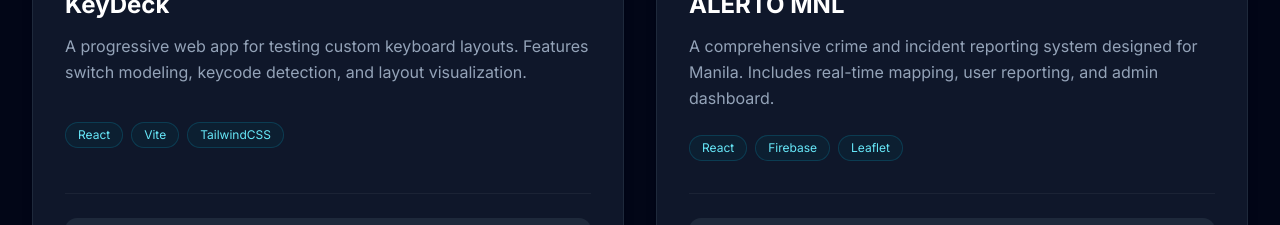
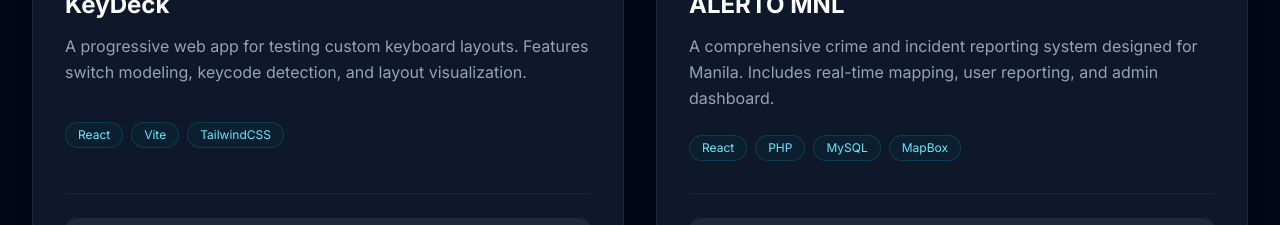
Before and after one commit to NyowBie/darklight-portfolio, a React (Vite) app: page / in a window 1280 px wide. Shown: the part 1980-2205 px from the top of the page. Built offline with nearby package versions, Linux system fonts and the light colour scheme.

Commit message:
fixedV1.1

```diff
--- a/src/components/Projects.jsx
+++ b/src/components/Projects.jsx
@@ -19,7 +19,7 @@
             title: "ALERTO MNL",
             category: "Systems",
             desc: "A comprehensive crime and incident reporting system designed for Manila. Includes real-time mapping, user reporting, and admin dashboard.",
-            tech: ["React", "Firebase", "Leaflet"],
+            tech: ["React", "PHP", "MySQL", "MapBox"],
             year: "2025",
             links: { live: "#", repo: "#" }
         },
```
